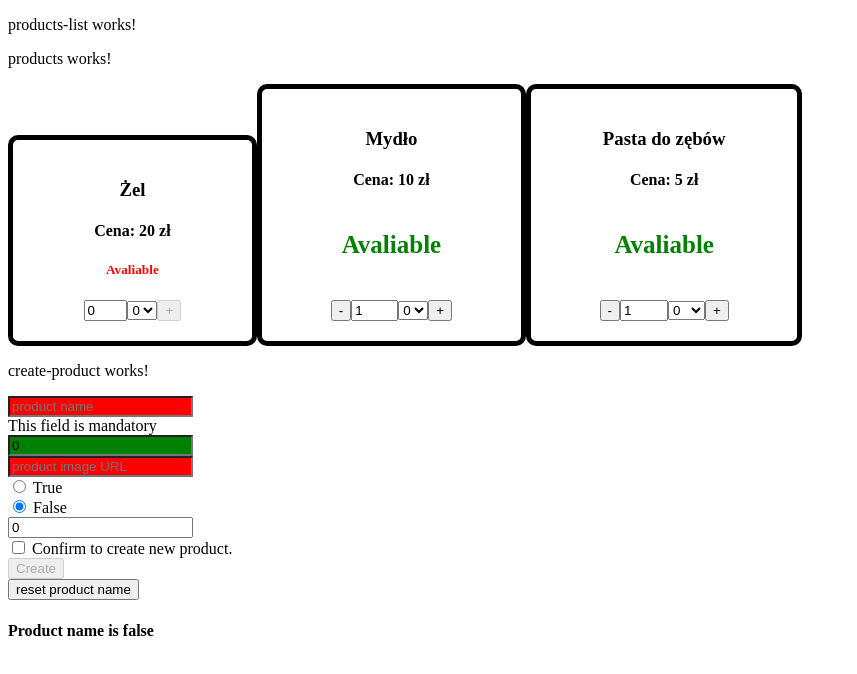
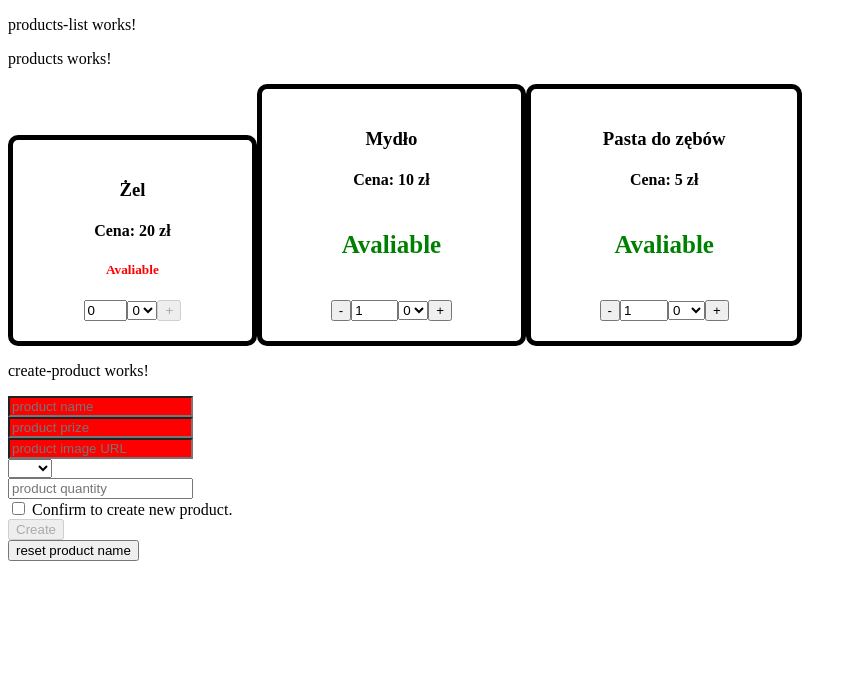
Before and after one commit to KubaBrambor/TypeScript, an Angular app in the folder ecommerce/: page / in a window 1280 px wide. Shown: the top 674 px of the page, without its empty margins (0-857 px from the left). Built offline with nearby package versions, Linux system fonts and the light colour scheme.

Commit message:
creating register component and User class

```diff
--- a/ecommerce/src/app/main/create-product/create-product.component.html
+++ b/ecommerce/src/app/main/create-product/create-product.component.html
@@ -2,30 +2,29 @@
 
 <div class="form-group">
     <form (ngSubmit)="createProduct(productForm)" #productForm="ngForm">
+        <div ngModelGroup="product">
             <div class="product-name">
                 <input type="text"
                         placeholder="product name"
                         required
                         name="productName"
                         #productName="ngModel"
-                    [ngModel]="product.name"
-                    (ngModelChange)="product.name=$event">
+                        [(ngModel)]="product.name">
             </div>
-        <div *ngIf="productName.errors && productName.errors.required">
+                <div *ngIf="productName.touched && productName.errors && productName.errors.required">
                     This field is mandatory
                 </div>
+
             <div class="product-prize">
                 <input type="text"
                         placeholder="product prize"
                         required
                         name="productPrize"
                         #productPrize="ngModel"
-                    [(ngModel)]="product.prize" >
+                        ngModel>
             </div>
-        <div *ngIf="productPrize.dirty && productPrize.invalid">
-            <div *ngIf="productPrize.errors.required">
+                <div *ngIf="productPrize.touched && productPrize.errors && productPrize.errors.required">
                     This field is mandatory
-            </div>
                 </div>
             <div class="product-image">
                 <input type="text"
@@ -33,24 +32,28 @@
                         required
                         name="productURL"
                         #productImage="ngModel"
-                    [(ngModel)]="product.imageURL">
+                        ngModel>
             </div>
             <div *ngIf="imageUrlValidatorText">
                 {{imageUrlValidatorText}}
             </div>
             <div class="productOnSale">
-            <div class="product-sale">
+                <!-- <div class="product-sale">
                     <input type="radio"
                             placeholder="on sale?"
                             name="productOnSaleTrue"
-                        [(ngModel)]="product.onSale" [value]=true> True
+                            [ngValue]=true> True
                 </div>
                 <div class="product-sale">
                     <input type="radio"
                             placeholder="on sale?"
                             name="productOnSaleFalse"
-                        [(ngModel)]="product.onSale" [value]=false> False
-            </div>
+                            [ngValue]="false"> False
+                </div> -->
+                <select name="productOnSale" ngModel>
+                    <option [ngValue]="true">Yes</option>
+                    <option [ngValue]="false">No</option>
+                </select>
             </div>
             <div class="product-quantity">
                 <input type="text"
@@ -58,7 +61,7 @@
                         required
                         name="productQuantity"
                         #productQuantity="ngModel"
-                    [(ngModel)]="product.quantity" >
+                        ngModel>
             </div>
             <div *ngIf="quantityValidatorText">
                 {{quantityValidatorText}}
@@ -68,9 +71,8 @@
                         [(ngModel)]="confirmed">
                         Confirm to create new product.
             </div>
+        </div>
         <button type="submit" [disabled]="!confirmed">Create</button>
     </form>
     <button (click)="product.name='TEST'">reset product name</button>
 </div>
-
-<h4>Product name is {{product.onSale}}</h4>
--- a/ecommerce/src/app/main/create-product/create-product.component.ts
+++ b/ecommerce/src/app/main/create-product/create-product.component.ts
@@ -28,10 +28,10 @@ export class CreateProductComponent {
       this.confirmed = false;
       console.log(this.productArr);
     } else {
-      if(productForm.form.controls.productURL.touched){
+      if(productForm.form.controls.product.controls.productURL.touched){
         this.imageUrlValidatorText = "This field is mandatory! Please paste image URL."
       }
-      if(productForm.form.controls.productQuantity.value === 0){
+      if(productForm.form.controls.product.controls.productQuantity.value == 0){
         this.quantityValidatorText = "Quantity must be higher than 0."
       }
       console.error("Stock form is in an invalid state.")
--- /dev/null
+++ b/ecommerce/src/app/main/register/register.component.html
@@ -0,0 +1 @@
+<p>register works!</p>
--- /dev/null
+++ b/ecommerce/src/app/main/register/register.component.ts
@@ -0,0 +1,22 @@
+import { Component, OnInit } from '@angular/core';
+import { User } from '../../model/user';
+
+@Component({
+  selector: 'app-register',
+  templateUrl: './register.component.html',
+  styleUrls: ['./register.component.css']
+})
+export class RegisterComponent implements OnInit {
+
+  constructor() { }
+
+  ngOnInit() {
+  }
+
+  createUser(registerForm){
+    if(registerForm.valid){
+      console.log(registerForm)
+    }
+  }
+
+}
--- /dev/null
+++ b/ecommerce/src/app/model/user.ts
@@ -0,0 +1,18 @@
+export class User {
+    public name;
+    public surname;
+    public age;
+    public sex;
+    public adress;
+    constructor(name:string, surname:string, age:number, sex:string, adress:object){
+        this.name = name;
+        this.surname = surname;
+        this.age = age;
+        this.sex = sex;
+        this.adress = adress;
+    }
+
+    presentUser(){
+        console.log(`User ${this.name} ${this.surname}`)
+    }
+}
```
Also changed, not shown: ecommerce/src/app/app.module.ts (+6 -3 lines), ecommerce/src/app/main/register/register.component.css (added), 2 other files (tests, documents, lock files or other folders). Lines whose indentation alone changed are shown as unchanged.
